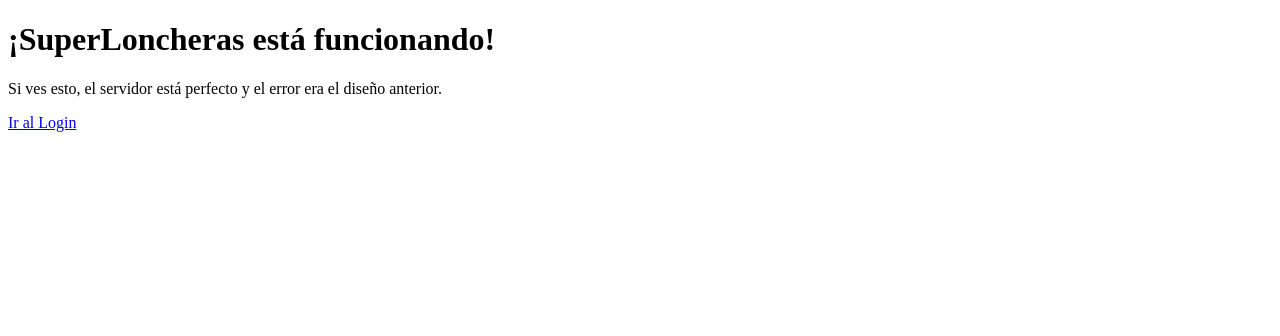
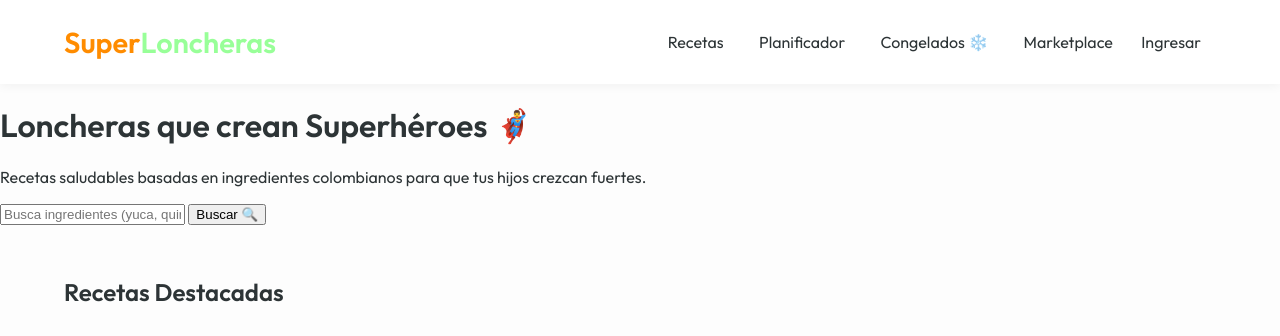
Before and after one commit to emicoralbe-hash/SuperLoncheras, a FastAPI app: page / in a window 1280 px wide. Shown: the top 336 px of the page. Before the commit the page ends 132 px from the top, so only its background shows below. Run offline with FastAPI, Linux system fonts and the light colour scheme.

Commit message:
Update index.html

```diff
--- a/templates/index.html
+++ b/templates/index.html
@@ -1,8 +1,54 @@
 <!DOCTYPE html>
-<html>
+<html lang="es">
+<head>
+    <meta charset="UTF-8">
+    <meta name="viewport" content="width=device-width, initial-scale=1.0">
+    <title>SuperLoncheras - Nutrición Infantil</title>
+    <link rel="stylesheet" href="/static/style.css">
+</head>
 <body>
-    <h1>¡SuperLoncheras está funcionando!</h1>
-    <p>Si ves esto, el servidor está perfecto y el error era el diseño anterior.</p>
-    <a href="/login">Ir al Login</a>
+    <header>
+        <a href="/" class="logo">Super<span>Loncheras</span></a>
+        <div class="nav-links">
+            <a href="/">Recetas</a>
+            <a href="/planner">Planificador</a>
+            <a href="/batch-cooking">Congelados ❄️</a>
+            <a href="/marketplace">Marketplace</a>
+            {% if user %}
+                <a href="/logout" class="btn-login" style="padding: 8px 15px; margin-left: 10px; background: #eee;">Salir</a>
+            {% else %}
+                <a href="/login" class="btn-login" style="padding: 8px 15px; margin-left: 10px;">Ingresar</a>
+            {% endif %}
+        </div>
+    </header>
+
+    <main class="hero">
+        <h1>Loncheras que crean <span>Superhéroes</span> 🦸‍♂️</h1>
+        <p>Recetas saludables basadas en ingredientes colombianos para que tus hijos crezcan fuertes.</p>
+
+        <form action="/" method="get" class="search-bar">
+            <input type="text" name="q" placeholder="Busca ingredientes (yuca, quinoa, lulo...)" value="{{ query or '' }}">
+            <button type="submit">Buscar 🔍</button>
+        </form>
+    </main>
+
+    <div class="container">
+        <h2 style="margin-bottom: 2rem;">Recetas Destacadas</h2>
+        <div class="pin-grid">
+            {% for r in recetas %}
+            <div class="pin-card" onclick="window.location.href='/recipe/{{ r.id }}'">
+                <img src="{{ r.img }}" alt="{{ r.nombre }}">
+                <div class="pin-content">
+                    <span class="tag">{{ r.tag }}</span>
+                    <h3>{{ r.nombre }}</h3>
+                </div>
+            </div>
+            {% endfor %}
+        </div>
+    </div>
+
+    <div class="floating-assistant">
+        <span>¿Qué cocinamos hoy? 🍎</span>
+    </div>
 </body>
 </html>
```
